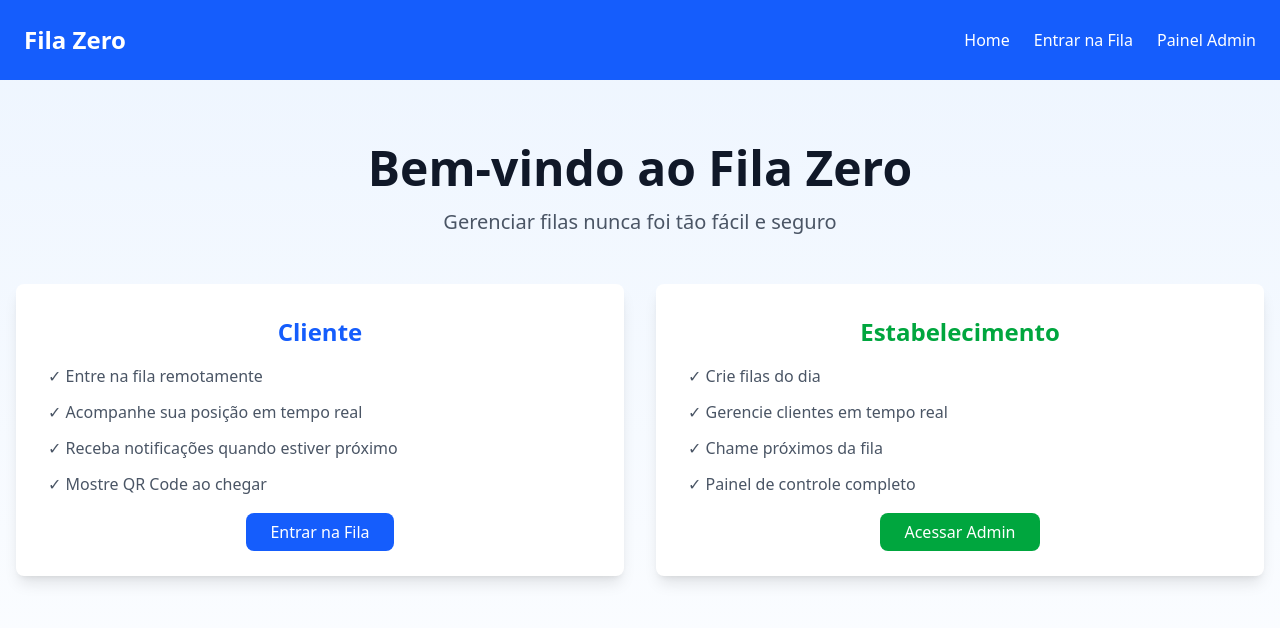
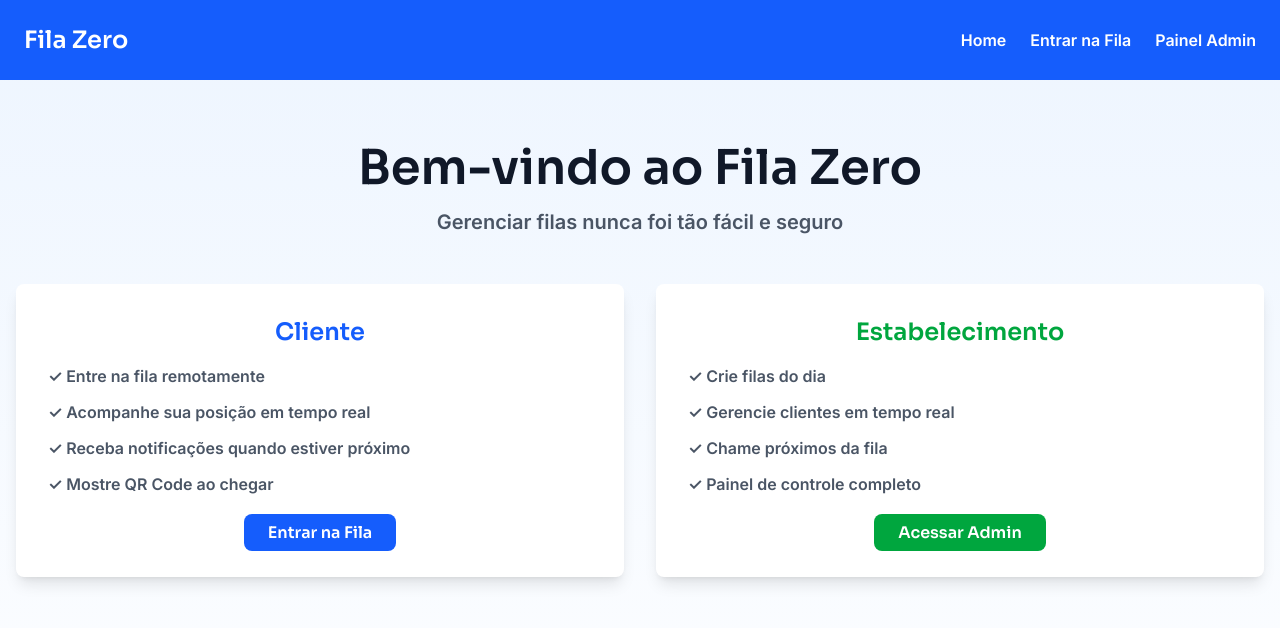
Before and after one commit to CapivaraDevv/FilaZero, a React (Vite) app in the folder frontend/: page / in a window 1280 px wide. Shown: the top 628 px of the page. Built offline with nearby package versions, Linux system fonts and the light colour scheme.

Commit message:
Mudando as fontes nos componentes

```diff
--- a/frontend/src/components/Navbar.jsx
+++ b/frontend/src/components/Navbar.jsx
@@ -5,10 +5,10 @@ export default function Navbar() {
     <nav className="bg-blue-600 text-white p-6 shadow-lg">
       <div className="max-w-7xl mx-auto flex justify-between items-center">
         <div className="flex items-center gap-2">
-          <h1 className="text-2xl font-bold">Fila Zero</h1>
+          <h1 className="sora-title text-2xl">Fila Zero</h1>
         </div>
 
-        <ul className="flex gap-6">
+        <ul className="inter-text flex gap-6">
           <li>
             <Link to="/" className="hover:text-blue-100 transition">
               Home
--- a/frontend/src/pages/Home.jsx
+++ b/frontend/src/pages/Home.jsx
@@ -3,18 +3,18 @@ export default function Home() {
     <div className="min-h-screen bg-linear-to-b from-blue-50 to-white">
       <div className="max-w-7xl mx-auto px-4 py-16">
         <div className="text-center">
-          <h1 className="text-5xl font-bold text-gray-900 mb-4">
+          <h1 className="sora-title text-5xl font-bold text-gray-900 mb-4">
             Bem-vindo ao Fila Zero
           </h1>
-          <p className="text-xl text-gray-600 mb-8">
+          <p className="inter-text text-xl text-gray-600 mb-8">
             Gerenciar filas nunca foi tão fácil e seguro
           </p>
 
           <div className="grid md:grid-cols-2 gap-8 mt-12">
             {/* Cliente */}
             <div className="bg-white p-8 rounded-lg shadow-lg">
-              <h2 className="text-2xl font-bold text-blue-600 mb-4">Cliente</h2>
-              <ul className="text-left text-gray-600 space-y-3 mb-6">
+              <h2 className="sora-title text-2xl font-bold text-blue-600 mb-4">Cliente</h2>
+              <ul className="inter-text text-left text-gray-600 space-y-3 mb-6">
                 <li>✓ Entre na fila remotamente</li>
                 <li>✓ Acompanhe sua posição em tempo real</li>
                 <li>✓ Receba notificações quando estiver próximo</li>
@@ -22,7 +22,7 @@ export default function Home() {
               </ul>
               <a
                 href="/fila"
-                className="bg-blue-600 text-white px-6 py-2 rounded-lg hover:bg-blue-700 transition"
+                className="sora-title bg-blue-600 text-white px-6 py-2 rounded-lg hover:bg-blue-700 transition"
               >
                 Entrar na Fila
               </a>
@@ -30,8 +30,8 @@ export default function Home() {
 
             {/* Estabelecimento */}
             <div className="bg-white p-8 rounded-lg shadow-lg">
-              <h2 className="text-2xl font-bold text-green-600 mb-4">Estabelecimento</h2>
-              <ul className="text-left text-gray-600 space-y-3 mb-6">
+              <h2 className="sora-title text-2xl font-bold text-green-600 mb-4">Estabelecimento</h2>
+              <ul className="inter-text text-left text-gray-600 space-y-3 mb-6">
                 <li>✓ Crie filas do dia</li>
                 <li>✓ Gerencie clientes em tempo real</li>
                 <li>✓ Chame próximos da fila</li>
@@ -39,7 +39,7 @@ export default function Home() {
               </ul>
               <a
                 href="/admin"
-                className="bg-green-600 text-white px-6 py-2 rounded-lg hover:bg-green-700 transition"
+                className="sora-title bg-green-600 text-white px-6 py-2 rounded-lg hover:bg-green-700 transition"
               >
                 Acessar Admin
               </a>
```
